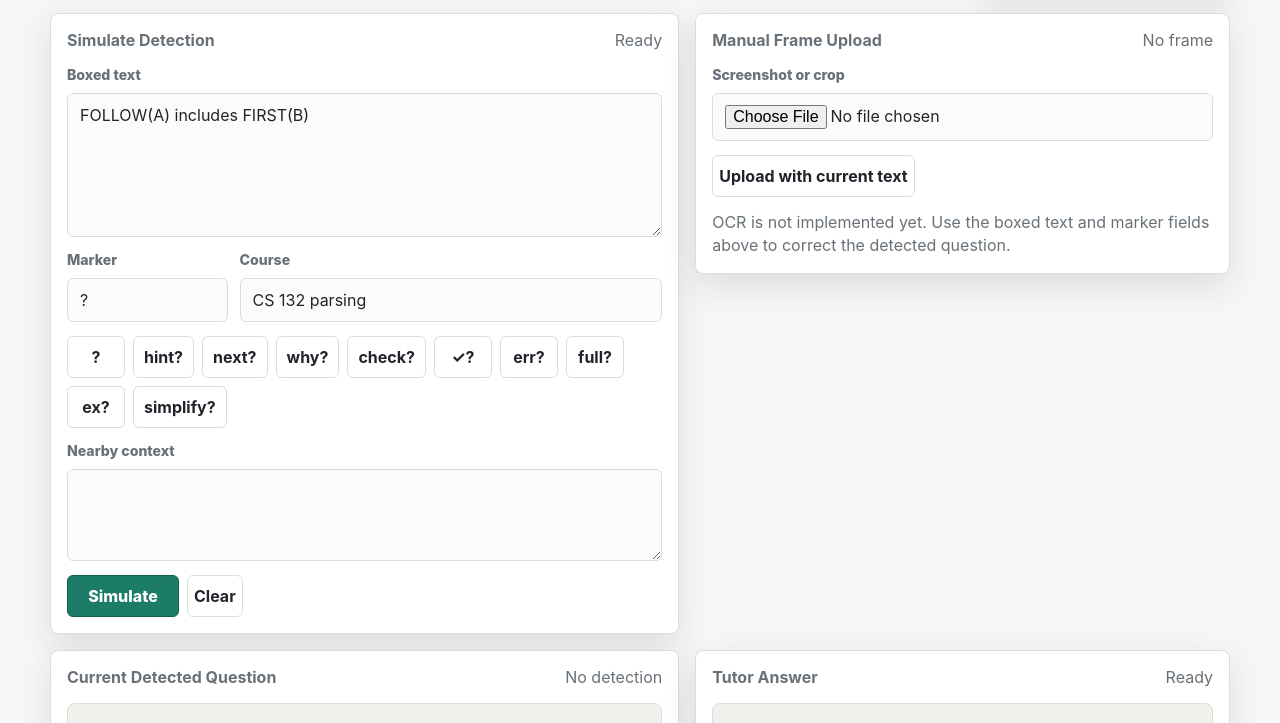
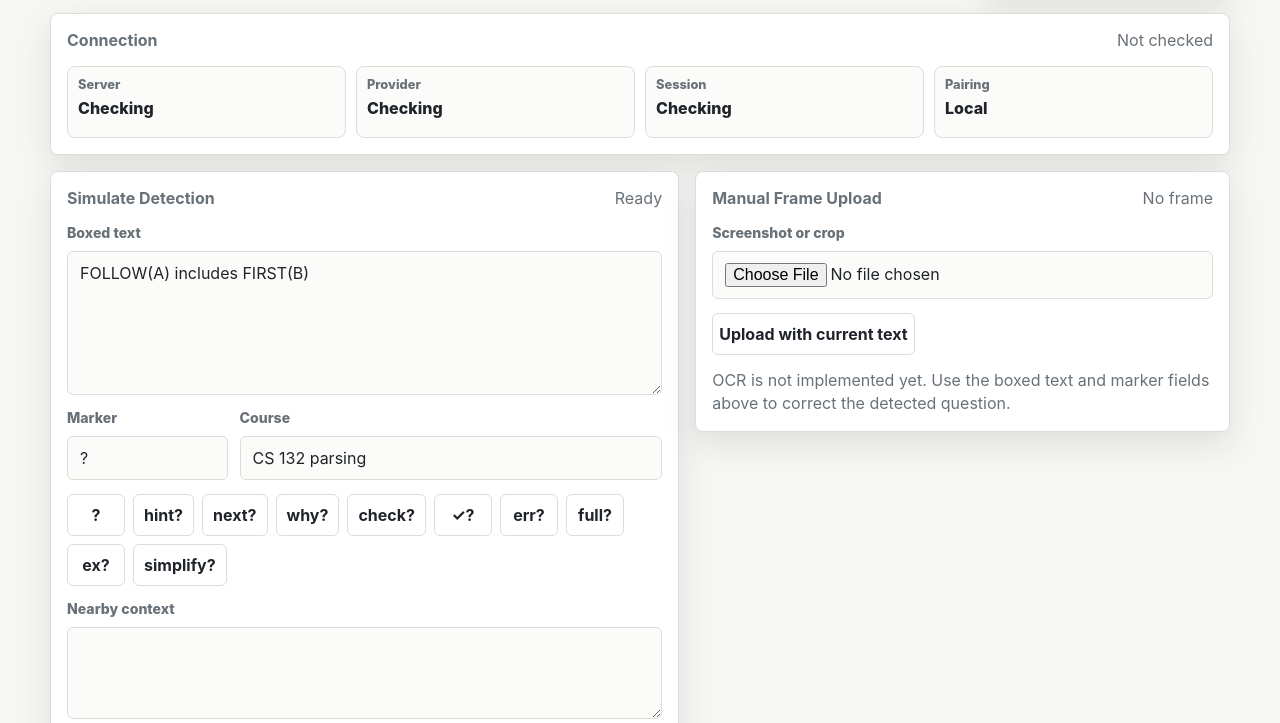
Before and after one commit to xingzhao-ji/study_tool, a website: page mac-server/public/index.html in a window 1280 px wide. Shown: the part 77-800 px from the top of the page. Drawn offline with Linux system fonts and the light colour scheme; no server answers.

Commit message:
Improve companion connection status UI

```diff
--- a/mac-server/public/app.js
+++ b/mac-server/public/app.js
@@ -22,6 +22,11 @@ const pairButton = document.querySelector("#pairButton");
 const frameFile = document.querySelector("#frameFile");
 const uploadFrameButton = document.querySelector("#uploadFrameButton");
 const frameStatus = document.querySelector("#frameStatus");
+const connectionService = document.querySelector("#connectionService");
+const connectionProvider = document.querySelector("#connectionProvider");
+const connectionSession = document.querySelector("#connectionSession");
+const connectionPairing = document.querySelector("#connectionPairing");
+const connectionUpdated = document.querySelector("#connectionUpdated");
 
 let pairingToken = "";
 let pairingRequired = false;
@@ -45,6 +50,7 @@ async function loadPairingState() {
   pairingRequired = body.required === true;
   paired = !pairingRequired;
   pairingPanel.hidden = !pairingRequired;
+  connectionPairing.textContent = pairingRequired ? "Token required" : "Local only";
 
   if (!pairingRequired) {
     await refreshAll();
@@ -53,6 +59,9 @@ async function loadPairingState() {
     serviceStatus.textContent = "Pairing required";
     serviceStatus.dataset.state = "offline";
     providerStatus.textContent = "Enter token";
+    connectionService.textContent = "Waiting for token";
+    connectionProvider.textContent = "Locked";
+    connectionUpdated.textContent = "Not paired";
   }
 }
 
@@ -80,10 +89,21 @@ async function loadStatus() {
     providerStatus.textContent = active
       ? `${providers.activeProvider} · ${active.status}`
       : providers.activeProvider;
+    connectionService.textContent = health.ok ? "Online" : "Unavailable";
+    connectionProvider.textContent = active
+      ? `${providers.activeProvider} (${active.status})`
+      : providers.activeProvider;
+    connectionUpdated.textContent = new Date().toLocaleTimeString([], {
+      hour: "numeric",
+      minute: "2-digit",
+      second: "2-digit"
+    });
   } catch (error) {
     serviceStatus.textContent = pairingRequired && !paired ? "Pairing required" : "Offline";
     serviceStatus.dataset.state = "offline";
     providerStatus.textContent = "Provider unavailable";
+    connectionService.textContent = pairingRequired && !paired ? "Waiting for token" : "Offline";
+    connectionProvider.textContent = "Unavailable";
   }
 }
 
@@ -101,9 +121,11 @@ async function loadSession() {
 
     const session = await response.json();
     sessionStatus.textContent = `Session ${shortId(session.id)}`;
+    connectionSession.textContent = `${shortId(session.id)} · ${session.turns.length} turns`;
     renderSession(session);
   } catch (error) {
     sessionStatus.textContent = "Session unavailable";
+    connectionSession.textContent = "Unavailable";
   }
 }
 
@@ -354,6 +376,7 @@ clearButton.addEventListener("click", async () => {
 pairButton.addEventListener("click", async () => {
   pairingToken = pairingTokenInput.value.trim();
   paired = Boolean(pairingToken);
+  connectionPairing.textContent = paired ? "Paired" : "Token required";
   await refreshAll();
   startPolling();
 });
--- a/mac-server/public/index.html
+++ b/mac-server/public/index.html
@@ -29,6 +29,31 @@
       </section>
 
       <section class="dashboard" aria-label="Companion dashboard">
+        <section class="control-card status-card">
+          <div class="panel-heading">
+            <h2>Connection</h2>
+            <span id="connectionUpdated">Not checked</span>
+          </div>
+          <dl class="status-grid">
+            <div>
+              <dt>Server</dt>
+              <dd id="connectionService">Checking</dd>
+            </div>
+            <div>
+              <dt>Provider</dt>
+              <dd id="connectionProvider">Checking</dd>
+            </div>
+            <div>
+              <dt>Session</dt>
+              <dd id="connectionSession">Checking</dd>
+            </div>
+            <div>
+              <dt>Pairing</dt>
+              <dd id="connectionPairing">Local</dd>
+            </div>
+          </dl>
+        </section>
+
         <section class="control-card">
           <div class="panel-heading">
             <h2>Simulate Detection</h2>
--- a/mac-server/public/styles.css
+++ b/mac-server/public/styles.css
@@ -158,6 +158,39 @@ h2 {
 
 .answer-card {
   grid-column: 2;
+}
+
+.status-card {
+  grid-column: 1 / -1;
+}
+
+.status-grid {
+  display: grid;
+  grid-template-columns: repeat(4, minmax(0, 1fr));
+  gap: 10px;
+  margin: 0;
+}
+
+.status-grid div {
+  min-height: 72px;
+  border: 1px solid var(--line);
+  border-radius: 8px;
+  background: #fbfcfa;
+  padding: 10px;
+}
+
+.status-grid dt {
+  margin-bottom: 6px;
+  color: var(--muted);
+  font-size: 0.8rem;
+  font-weight: 800;
+}
+
+.status-grid dd {
+  margin: 0;
+  color: var(--ink);
+  font-weight: 800;
+  overflow-wrap: anywhere;
 }
 
 .turns-panel {
@@ -357,4 +390,14 @@ button:focus-visible {
   .answer-actions button {
     flex: 1 1 auto;
   }
+
+  .status-grid {
+    grid-template-columns: repeat(2, minmax(0, 1fr));
+  }
 }
+
+@media (max-width: 460px) {
+  .status-grid {
+    grid-template-columns: 1fr;
+  }
+}
```
Also changed, not shown: mac-server/src/server.test.ts (+2 -0 lines), README.md.
